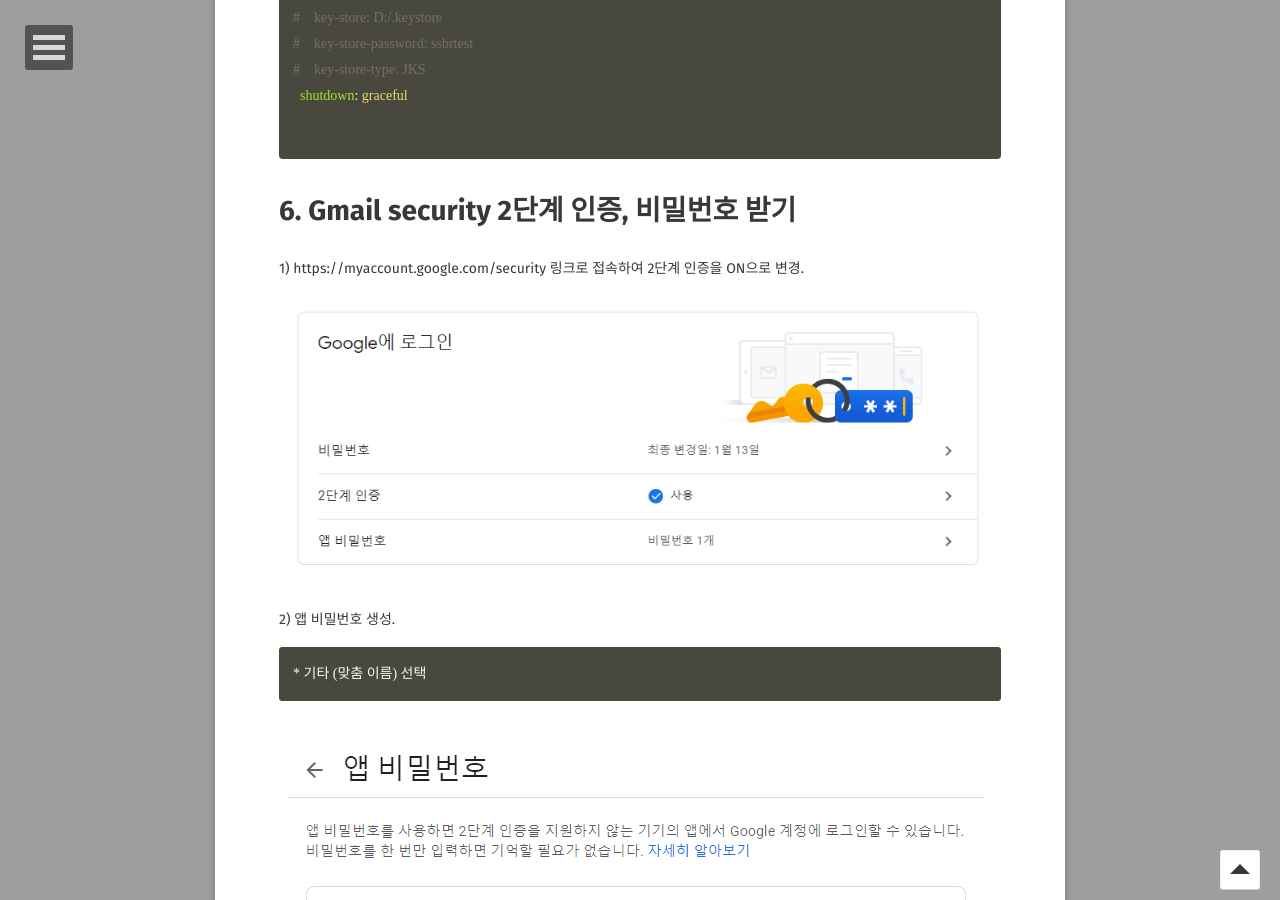
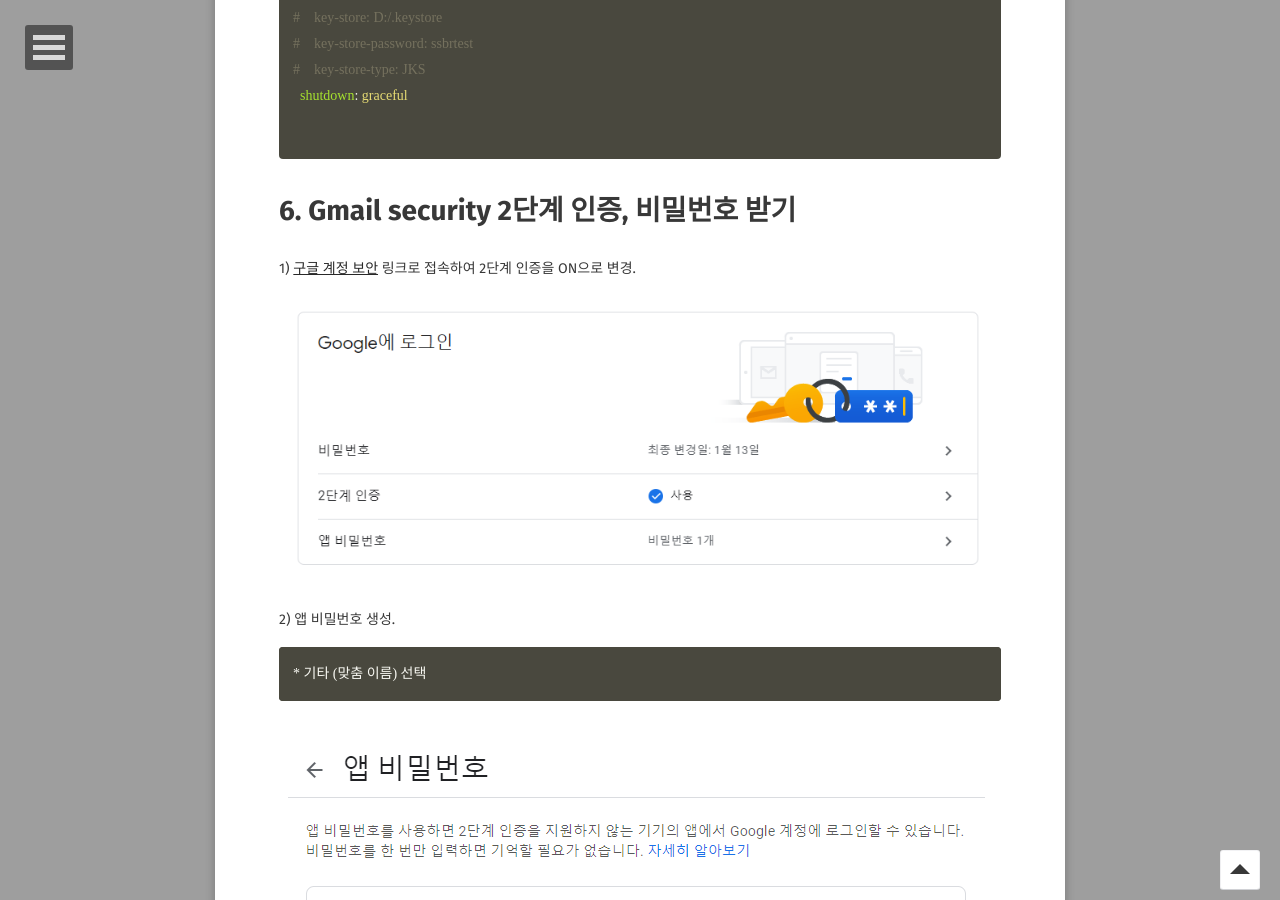
Before and after one commit to GayeonYoon/GayeonYoon.github.io, a Jekyll site: the page built from _posts/2021-08-09-SPRING-GMIAIL.md, in a window 1280 px wide and 900 px high, scrolled down 8978 px. Built offline with Jekyll 4.4.1, drawn with Linux system fonts in a browser that asks for light colours; some web fonts are replaced.

Commit message:
Update 2021-08-09-SPRING-GMIAIL.md

```diff
--- a/_posts/2021-08-09-SPRING-GMIAIL.md
+++ b/_posts/2021-08-09-SPRING-GMIAIL.md
@@ -337,7 +337,8 @@ server:
 {% endhighlight%}
 
 # 6. Gmail security 2단계 인증, 비밀번호 받기
-1) https://myaccount.google.com/security 링크로 접속하여 2단계 인증을 ON으로 변경.
+
+1) [구글 계정 보안](https://myaccount.google.com/security) 링크로 접속하여 2단계 인증을 ON으로 변경.
 <figure>
 	<img src="/assets/img/gmail_security.png">
 </figure>
```
